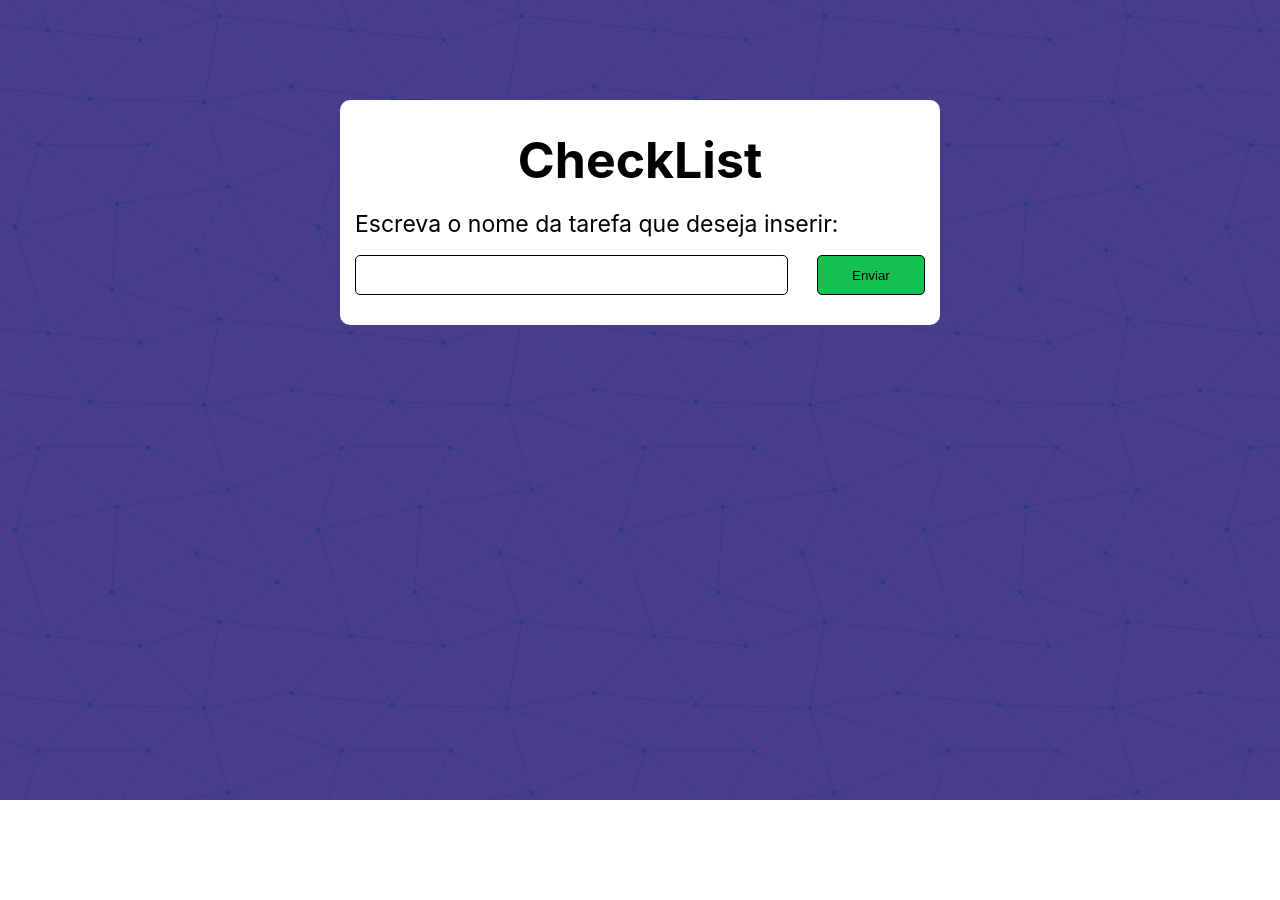
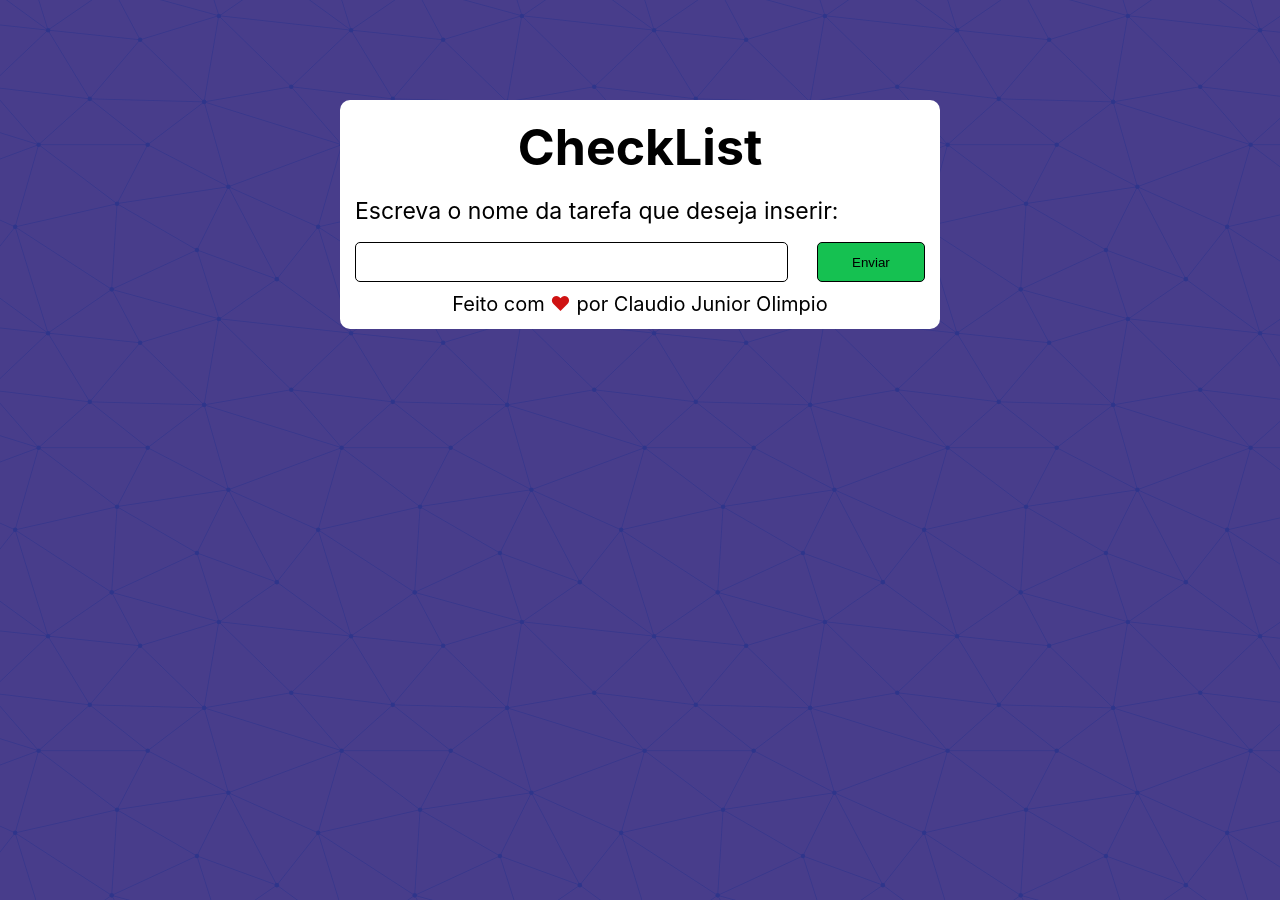
Before and after one commit to ClaudioProjects/Checklist, a plain HTML site: page index.html in a window 1280 px wide. Before the commit the page ends 800 px from the top, so only its background shows below. Drawn offline with Linux system fonts and the light colour scheme.

Commit message:
Adicionando footer

```diff
--- a/assets/css/styles.css
+++ b/assets/css/styles.css
@@ -18,6 +18,7 @@ html {
 body {
     /* background: url(./backgroundsvg.svg); */
     background: url(./img/backgroundsvg.svg);
+    height: 100vh;
 }
 
 /* Classes reutilizaveis */
@@ -29,7 +30,7 @@ body {
     font-size: 2.3rem;
     background: #fff;
     margin: 10rem auto;
-    padding: 3rem 1.5rem;
+    padding: 1.7rem 1.5rem;
     min-width: 44vw;
     max-width: 60rem;
     border-radius: 1rem;
@@ -152,6 +153,20 @@ label {
     margin-left: 5%;
 }
 
+.footer-main {
+    height: 3rem;
+    background: #fff;
+    font-size: 2rem;
+    text-align: center;
+    min-width: 100%;
+}
+.footer-main p {
+    padding-top: 1rem;
+}
+.heart {
+    color: rgb(207, 18, 18);
+}
+
 @media (max-width: 450px) {
     .list div li {
         font-size: 1.6rem;
@@ -162,6 +177,10 @@ label {
         font-size: 1.6rem;
         width: 60%;
     }
+
+    .footer-main {
+        font-size: 1.5rem;
+    }
 }
 
 @media (max-width: 620px) {
--- a/index.html
+++ b/index.html
@@ -4,7 +4,7 @@
     <meta charset="UTF-8">
     <meta http-equiv="X-UA-Compatible" content="IE=edge">
     <meta name="viewport" content="width=device-width, initial-scale=1.0">
-    <title>Document</title>
+    <title>CheckList</title>
     <link rel="stylesheet" href="./assets/css/styles.css">
 </head>
 <body>
@@ -20,8 +20,10 @@
                     </form>
                     <div class="boxList"><ul class="list"></ul></div>
                 </div>
+                <footer class="footer-main">
+                    <p>Feito com <a class="heart">❤</a> por Claudio Junior Olimpio</p>
+                </footer>
     </section>
-
     <script src="./assets/js/scripts.js"></script>
 </body>
 </html>
```
